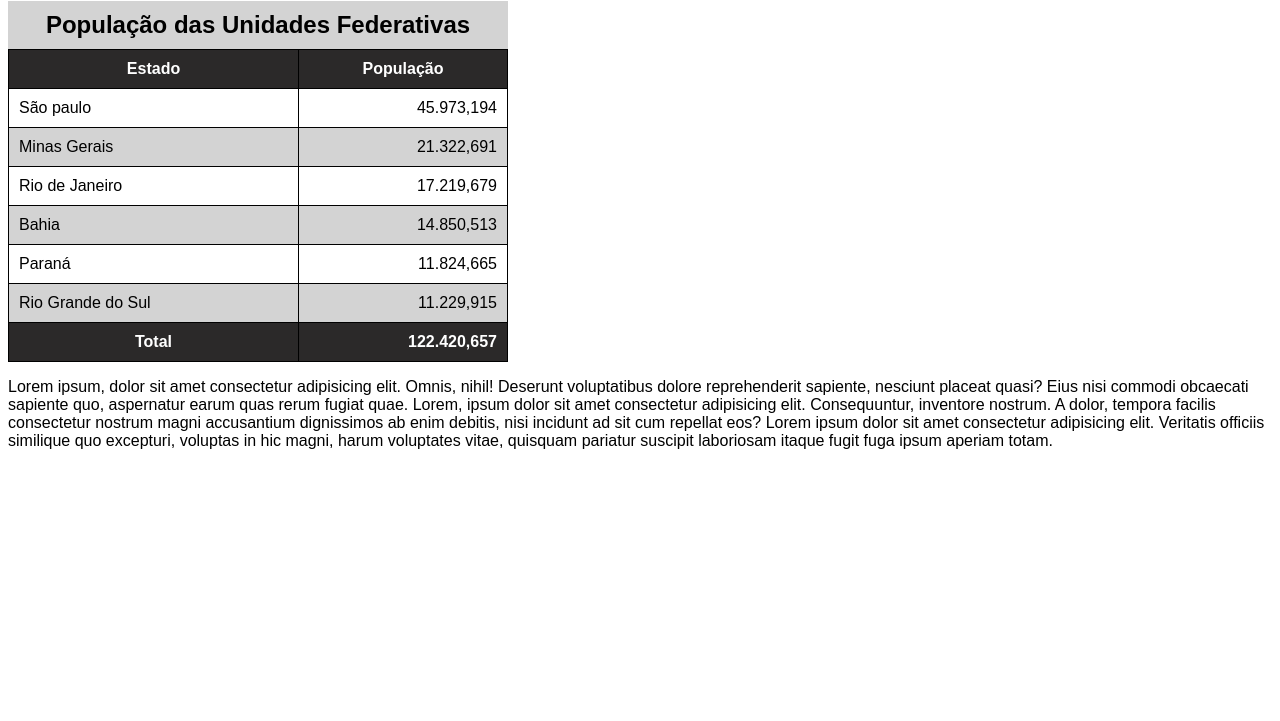
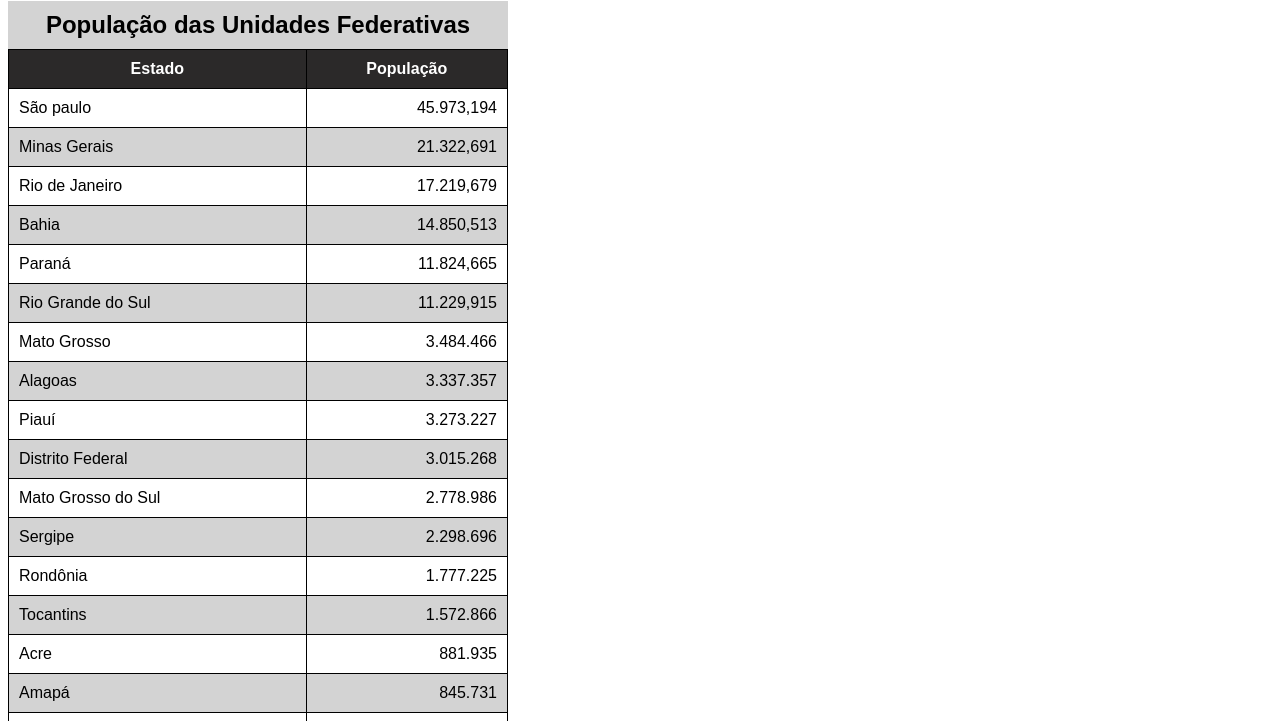
Before and after one commit to junioraguiar01/html-css, a plain HTML site: page exercicios/ex023/tabela002.html in a window 1280 px wide. Shown: the part 79-800 px from the top of the page. Drawn offline with Linux system fonts and the light colour scheme.

Commit message:
tabela atualizada

```diff
--- a/exercicios/ex023/tabela002.html
+++ b/exercicios/ex023/tabela002.html
@@ -7,7 +7,6 @@
     <style>
         body {
             font-family: Arial, Helvetica, sans-serif;
-            padding-bottom: 25em;
         }
         table {
             width: 500px;
@@ -94,6 +93,50 @@
                 <td>Rio Grande do Sul</td>
                 <td class="num">11.229,915</td>
             </tr>
+               <tr>
+                <td>Mato Grosso</td>
+                <td class="num">3.484.466</td>
+            </tr>
+            <tr>
+                <td>Alagoas</td>
+                <td class="num">3.337.357</td>
+            </tr>
+            <tr>
+                <td>Piauí</td>
+                <td class="num">3.273.227</td>
+            </tr>
+            <tr>
+                <td>Distrito Federal</td>
+                <td class="num">3.015.268</td>
+            </tr>
+            <tr>
+                <td>Mato Grosso do Sul</td>
+                <td class="num">2.778.986</td>
+            </tr>
+            <tr>
+                <td>Sergipe</td>
+                <td class="num">2.298.696</td>
+            </tr>
+            <tr>
+                <td>Rondônia</td>
+                <td class="num">1.777.225</td>
+            </tr>
+            <tr>
+                <td>Tocantins</td>
+                <td class="num">1.572.866</td>
+            </tr>
+            <tr>
+                <td>Acre</td>
+                <td class="num">881.935</td>
+            </tr>
+            <tr>
+                <td>Amapá</td>
+                <td class="num">845.731</td>
+            </tr>
+            <tr>
+                <td>Roraima</td>
+                <td class="num">605.761</td>
+            </tr>
 
         </tbody>
         <tfoot>
@@ -105,7 +148,10 @@
         </tfoot>
     </table>
 
-    <p>Lorem ipsum, dolor sit amet consectetur adipisicing elit. Omnis, nihil! Deserunt voluptatibus dolore reprehenderit sapiente, nesciunt placeat quasi? Eius nisi commodi obcaecati sapiente quo, aspernatur earum quas rerum fugiat quae. Lorem, ipsum dolor sit amet consectetur adipisicing elit. Consequuntur, inventore nostrum. A dolor, tempora facilis consectetur nostrum magni accusantium dignissimos ab enim debitis, nisi incidunt ad sit cum repellat eos? Lorem ipsum dolor sit amet consectetur adipisicing elit. Veritatis officiis similique quo excepturi, voluptas in hic magni, harum voluptates vitae, quisquam pariatur suscipit laboriosam itaque fugit fuga ipsum aperiam totam.</p>
+        <p>Lorem ipsum dolor sit amet consectetur adipisicing elit. Possimus voluptas optio perspiciatis reprehenderit quod mollitia iste, soluta, illo, in deleniti eligendi consectetur provident voluptatem veritatis eum eius nulla ut omnis! Lorem ipsum dolor sit amet consectetur adipisicing elit. Provident eveniet amet voluptatem veniam voluptatum officia quisquam perspiciatis blanditiis, mollitia ratione qui nesciunt, sint deleniti, assumenda quasi quos vero doloribus! Fuga. Lorem ipsum dolor sit amet consectetur adipisicing elit. Tempore, consectetur architecto omnis rem, ullam adipisci tenetur dolore perspiciatis officiis vitae voluptates atque laborum necessitatibus! Reiciendis aspernatur impedit reprehenderit dignissimos placeat? Lorem ipsum dolor sit, amet consectetur adipisicing elit. Assumenda unde repellat dolorum eum voluptates ad illum recusandae, aperiam nihil et? Blanditiis, illo! In consectetur accusantium odit quos, repudiandae aut aspernatur?</p>
 
+    <p>Lorem ipsum dolor sit amet consectetur adipisicing elit. Possimus voluptas optio perspiciatis reprehenderit quod mollitia iste, soluta, illo, in deleniti eligendi consectetur provident voluptatem veritatis eum eius nulla ut omnis! Lorem ipsum dolor sit amet consectetur adipisicing elit. Provident eveniet amet voluptatem veniam voluptatum officia quisquam perspiciatis blanditiis, mollitia ratione qui nesciunt, sint deleniti, assumenda quasi quos vero doloribus! Fuga. Lorem ipsum dolor sit amet consectetur adipisicing elit. Tempore, consectetur architecto omnis rem, ullam adipisci tenetur dolore perspiciatis officiis vitae voluptates atque laborum necessitatibus! Reiciendis aspernatur impedit reprehenderit dignissimos placeat? Lorem ipsum dolor sit, amet consectetur adipisicing elit. Assumenda unde repellat dolorum eum voluptates ad illum recusandae, aperiam nihil et? Blanditiis, illo! In consectetur accusantium odit quos, repudiandae aut aspernatur?</p>
+
+    <p>Lorem ipsum dolor, sit amet consectetur adipisicing elit. Libero labore debitis voluptatum autem ipsa provident eaque voluptas, culpa porro dolor aliquid, error tenetur mollitia quibusdam aspernatur delectus veritatis cumque perspiciatis!</p>
 </body>
 </html>
```
